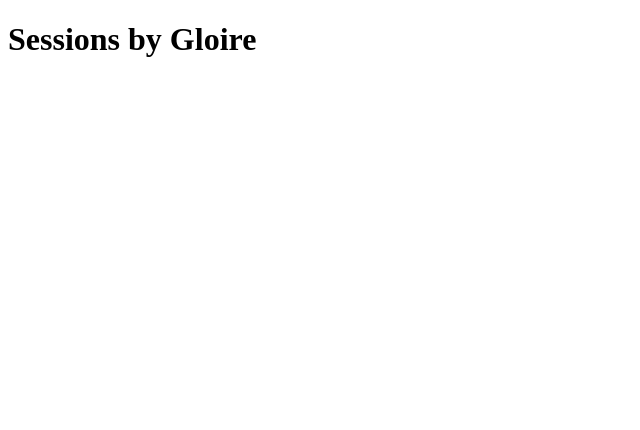
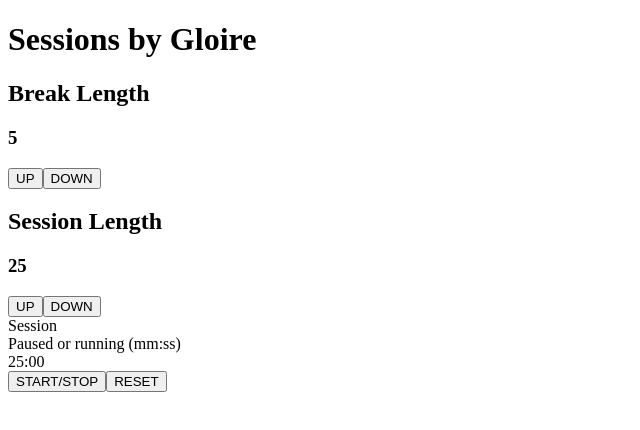
Before and after one commit to glorie-git/freecodecamp, a React (Vite) app in the folder sessions/: page / in a window 1280 px wide. Shown: the top 430 px of the page, without its empty margins (0-640 px from the left). Built offline with nearby package versions, Linux system fonts and the light colour scheme.

Commit message:
Add code for timer functionality

```diff
--- a/sessions/src/App.jsx
+++ b/sessions/src/App.jsx
@@ -1,5 +1,125 @@
+import { useState, useEffect, useRef } from "react";
+
 function App() {
-  return <h1>Sessions by Gloire</h1>;
+  // units are in seconds
+  const DEFAULT = {
+    session: 25 * 60,
+    break: 5 * 60,
+  };
+  const timerRef = useRef(null);
+
+  const [sessionLength, setSessionLength] = useState(DEFAULT.session);
+  const [breakLength, setBreakLength] = useState(DEFAULT.break);
+  const [pauseTimer, setPauseTimer] = useState(true);
+  const [count, setCount] = useState(DEFAULT.session);
+  // let pauseTimer = false;
+
+  const handleReset = () => {
+    console.log("Reseting timer");
+    // stop timer
+    clearInterval(timerRef.current);
+    // console.log(timerRef.current);
+
+    // reset variables
+    setSessionLength(DEFAULT.session);
+    setBreakLength(DEFAULT.break);
+    setCount(DEFAULT.session);
+    timerRef.current = null;
+  };
+
+  const handleStart = () => {
+    if (!timerRef.current) {
+      setPauseTimer(false);
+    } else {
+      setPauseTimer(!pauseTimer);
+    }
+
+    // pauseTimer = !pauseTimer;
+  };
+
+  const breakDecrement = () => {
+    const newBreakLength = breakLength - 1;
+    setBreakLength(newBreakLength <= 0 ? breakLength : newBreakLength);
+  };
+
+  const breakIncrement = () => {
+    const newBreakLength = breakLength + 1;
+    setBreakLength(newBreakLength > 60 ? breakLength : newBreakLength);
+  };
+
+  const sessionDecrement = () => {
+    const newSessionLength = sessionLength - 1;
+    setSessionLength(newSessionLength <= 0 ? sessionLength : newSessionLength);
+  };
+
+  const sessionIncrement = () => {
+    const newSessionLength = sessionLength + 1;
+    setSessionLength(newSessionLength > 60 ? sessionLength : newSessionLength);
+  };
+
+  useEffect(() => {
+    // Set up the interval
+    if (timerRef.current) clearInterval(timerRef.current);
+    const interval = setInterval(() => {
+      pauseTimer ? null : setCount((prevCount) => prevCount - 1);
+      console.log("Pause timer:", pauseTimer);
+    }, 1000); // Update every second
+    timerRef.current = interval;
+    // Clean up the interval on component unmount
+    return () => clearInterval(interval);
+  }, [pauseTimer]); // Empty dependency array means this effect runs once on mount
+
+  return (
+    <div id="wrapper">
+      <h1>Sessions by Gloire</h1>
+
+      <div id="top-container">
+        <div id="break-label">
+          <h2>Break Length</h2>
+          <div id="break-length">
+            <h3>{breakLength / 60}</h3>
+          </div>
+          <button id="break-increment" onClick={breakIncrement}>
+            UP
+          </button>
+          <button id="break-decrement" onClick={breakDecrement}>
+            DOWN
+          </button>
+        </div>
+
+        <div id="session-label">
+          <h2>Session Length</h2>
+          <div id="session-length">
+            <h3>{sessionLength / 60}</h3>
+          </div>
+          <button id="session-increment" onClick={sessionIncrement}>
+            UP
+          </button>
+          <button id="session-decrement" onClick={sessionDecrement}>
+            DOWN
+          </button>
+        </div>
+      </div>
+
+      <div id="timer-label">Session</div>
+      <div id="time-left">
+        Paused or running (mm:ss)
+        <br />
+        <span>
+          {Math.floor(count / 60)}:
+          {Math.floor(count % 60)
+            .toString()
+            .padStart(2, "0")}
+        </span>
+      </div>
+      <button id="start_stop" onClick={handleStart}>
+        START/STOP
+      </button>
+      <button id="reset" onClick={handleReset}>
+        RESET
+      </button>
+    </div>
+  );
 }
 
 export default App;
```
